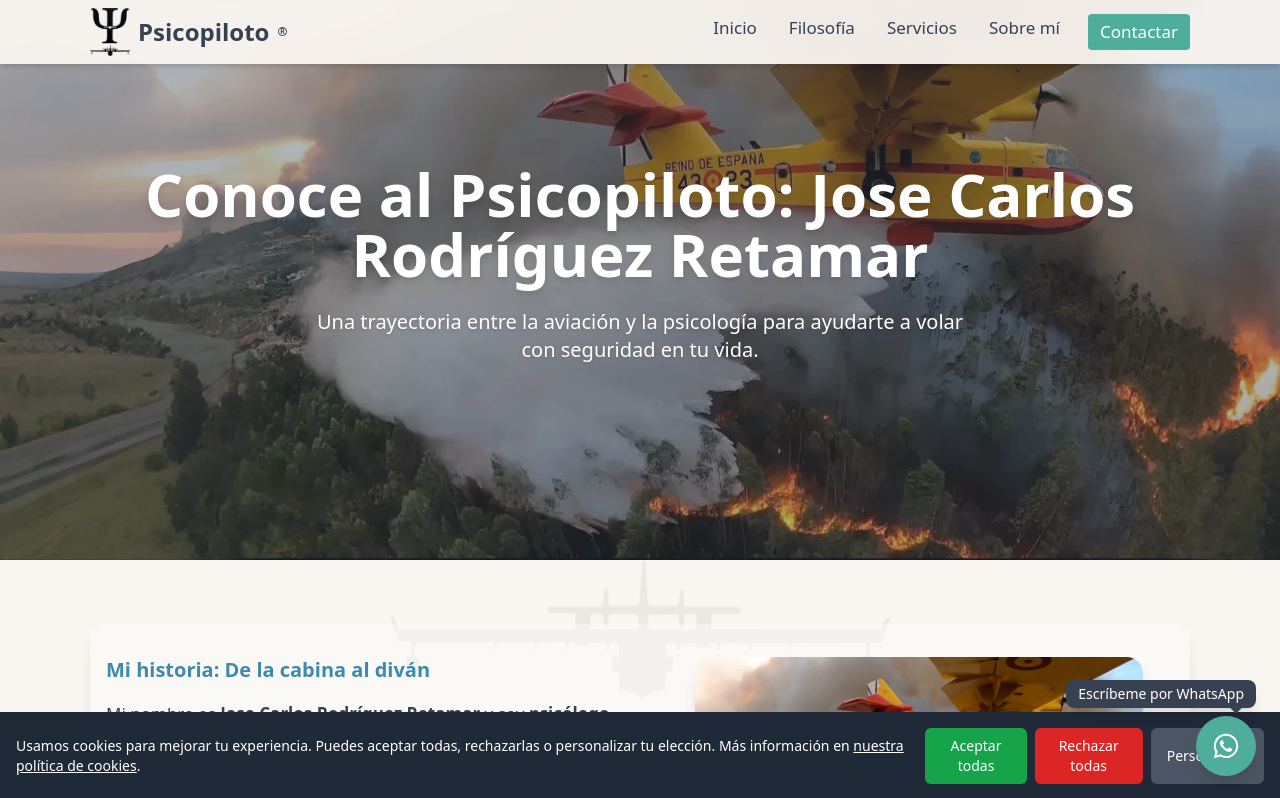
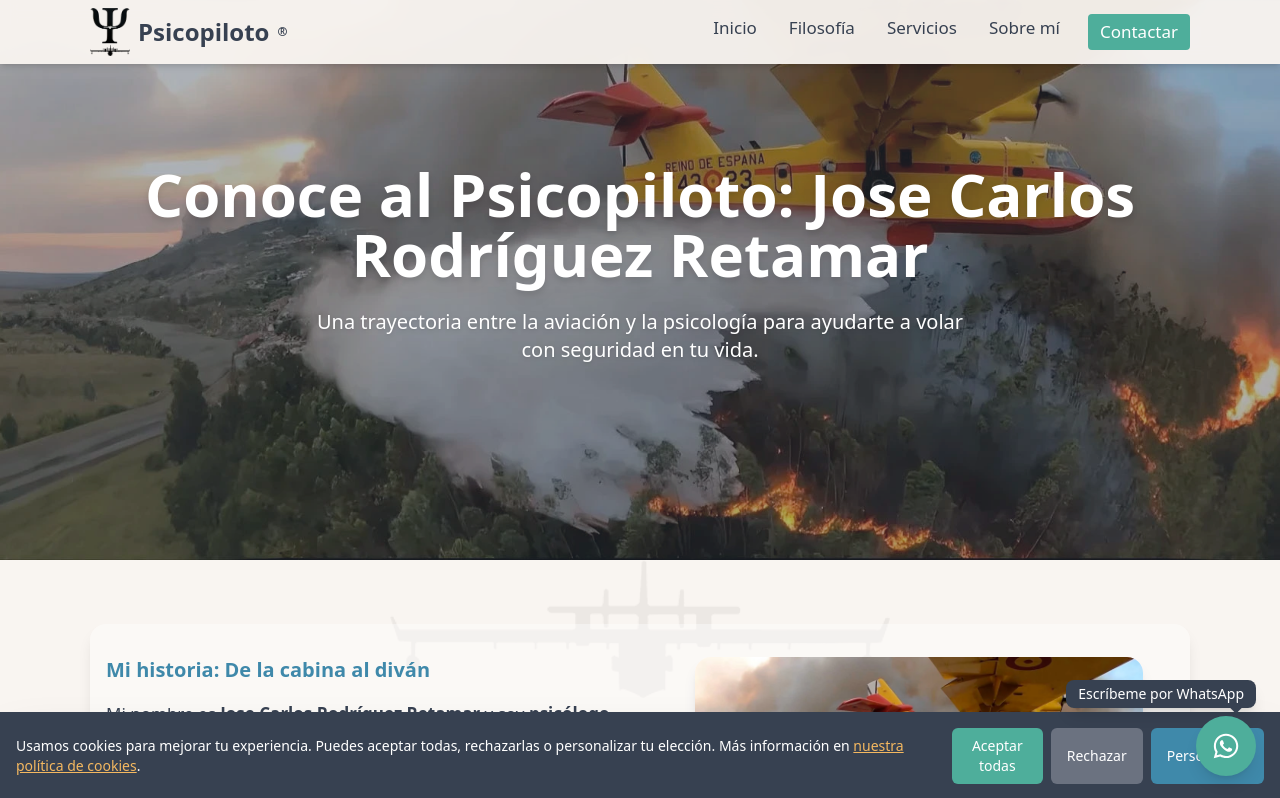
Before and after one commit to psicopiloto/psicopilotopage1, a Next.js app: page /sobre-mi in a window 1280 px wide. Shown: the top 798 px of the page. Built offline with nearby package versions, Linux system fonts and the light colour scheme.

Commit message:
Update CookiesBanner.js

```diff
--- a/components/CookiesBanner.js
+++ b/components/CookiesBanner.js
@@ -12,6 +12,9 @@ export default function CookiesBanner() {
       setVisible(true);
     } else {
       const parsed = JSON.parse(consent);
+      // Establecer estados iniciales en el caso de que el banner se renderice de nuevo
+      setAnalytics(parsed.analytics || false);
+      setMarketing(parsed.marketing || false);
       if (parsed.analytics) loadAnalytics();
     }
   }, []);
@@ -25,12 +28,19 @@ export default function CookiesBanner() {
     }
   };
 
+  // Handlers simplificados para botones de aceptación
+  const acceptAll = () => saveConsent({ necessary: true, analytics: true, marketing: true });
+  const rejectAll = () => saveConsent({ necessary: true, analytics: false, marketing: false });
+  const saveCustom = () => saveConsent({ necessary: true, analytics, marketing });
+
   const loadAnalytics = () => {
-    if (document.getElementById("ga-script")) return; // evitar duplicados
+    if (document.getElementById("ga-script")) return;
     const script = document.createElement("script");
     script.id = "ga-script";
     script.async = true;
-    script.src = `https://www.googletagmanager.com/gtag/js?id=G-XXXXXXX`; // 🔴 Sustituye G-XXXXXXX por tu ID de GA4
+    script.src = `https://www.googletagmanager.com/gtag/js?id=G-XXXXXXX`; // 🔴 Mantener ID
+
+    // ✨ OPTIMIZACIÓN A: Cargar el script de Google Analytics después del renderizado para no bloquear el hilo principal (TBT).
     document.head.appendChild(script);
 
     window.dataLayer = window.dataLayer || [];
@@ -38,25 +48,27 @@ export default function CookiesBanner() {
       window.dataLayer.push(arguments);
     }
     gtag("js", new Date());
-    gtag("config", "G-XXXXXXX"); // 🔴 Sustituye G-XXXXXXX por tu ID de GA4
+    gtag("config", "G-XXXXXXX"); // 🔴 Mantener ID
   };
 
   if (!visible) return null;
 
   return (
     <div
-      className="fixed bottom-0 left-0 right-0 bg-gray-800 text-white p-4 z-50 shadow-lg"
-      role="region"
-      aria-label="Banner de cookies"
+      className="fixed bottom-0 left-0 right-0 bg-psicopiloto-gray-700 text-white p-4 z-50 shadow-2xl" // ✨ CORRECCIÓN B: Coherencia de color de fondo
+      role="alertdialog" // ✨ CORRECCIÓN C: Semántica de Accesibilidad (Rol de diálogo de alerta)
+      aria-label="Consentimiento de uso de cookies"
+      aria-live="assertive" // ✨ CORRECCIÓN D: Notificar inmediatamente al lector de pantalla
     >
       {!settingsOpen ? (
-        <div className="flex flex-col md:flex-row justify-between items-center gap-4">
+        // Vista Principal
+        <div className="flex flex-col md:flex-row justify-between items-center gap-4 max-w-7xl mx-auto">
           <p className="text-sm">
             Usamos cookies para mejorar tu experiencia. Puedes aceptar todas,
             rechazarlas o personalizar tu elección. Más información en{" "}
             <a
-              href="/aviso-legal"
-              className="underline text-softorange-400 focus:outline-none focus:ring-1 focus:ring-softorange-400 rounded"
+              href="/politica-cookies" // ✨ CORRECCIÓN E: El enlace debe apuntar a la Política de Cookies
+              className="underline text-psicopiloto-honey-500 focus:outline-none focus:ring-1 focus:ring-psicopiloto-honey-400 rounded" // ✨ CORRECCIÓN F: Coherencia de color (Honey)
             >
               nuestra política de cookies
             </a>
@@ -64,72 +76,72 @@ export default function CookiesBanner() {
           </p>
           <div className="flex gap-2">
             <button
-              onClick={() =>
-                saveConsent({ necessary: true, analytics: true, marketing: true })
-              }
-              className="px-4 py-2 bg-green-600 rounded-md text-sm focus:outline-none focus:ring-2 focus:ring-green-400"
+              onClick={acceptAll}
+              // ✨ CORRECCIÓN F: Coherencia de color (Green)
+              className="px-4 py-2 bg-psicopiloto-green-500 rounded-md text-sm focus:outline-none focus:ring-2 focus:ring-psicopiloto-green-400 hover:bg-psicopiloto-green-600 transition"
             >
               Aceptar todas
             </button>
-            <button
-              onClick={() =>
-                saveConsent({ necessary: true, analytics: false, marketing: false })
-              }
-              className="px-4 py-2 bg-red-600 rounded-md text-sm focus:outline-none focus:ring-2 focus:ring-red-400"
+             {/* ✨ CORRECCIÓN G: Botón de rechazar movido a 'Personalizar' o simplificado a un enlace para mejor UX */}
+             <button
+              onClick={rejectAll}
+              // ✨ CORRECCIÓN G: Usar color neutro para 'Rechazar'
+              className="px-4 py-2 bg-psicopiloto-gray-500 rounded-md text-sm focus:outline-none focus:ring-2 focus:ring-psicopiloto-gray-400 hover:bg-psicopiloto-gray-600 transition"
             >
-              Rechazar todas
+              Rechazar
             </button>
             <button
               onClick={() => setSettingsOpen(true)}
-              className="px-4 py-2 bg-gray-600 rounded-md text-sm focus:outline-none focus:ring-2 focus:ring-gray-400"
+              // ✨ CORRECCIÓN F: Coherencia de color (Blue o Honey)
+              className="px-4 py-2 bg-psicopiloto-blue-600 rounded-md text-sm focus:outline-none focus:ring-2 focus:ring-psicopiloto-blue-400 hover:bg-psicopiloto-blue-500 transition"
             >
               Personalizar
             </button>
           </div>
         </div>
       ) : (
-        <div className="bg-gray-700 p-4 rounded-md">
-          <h3 className="font-semibold mb-2">Configuración de cookies</h3>
-          <ul className="text-sm space-y-2">
-            <li>
-              <strong>Necesarias:</strong> siempre activas (imprescindibles para
-              el funcionamiento).
+        // Vista de Configuración
+        <div className="bg-psicopiloto-gray-600 p-4 rounded-md max-w-7xl mx-auto"> {/* ✨ CORRECCIÓN H: Color de fondo */}
+          <h3 className="font-bold mb-3 text-lg">Configuración de cookies</h3>
+          <ul className="text-sm space-y-3">
+            <li className="p-2 bg-psicopiloto-gray-700 rounded-lg"> {/* ✨ CORRECCIÓN H: Fondo para destacar */}
+              <strong>Necesarias (Técnicas):</strong> siempre activas (imprescindibles para el funcionamiento).
             </li>
-            <li>
+            <li className="p-2 bg-psicopiloto-gray-700 rounded-lg">
               <label className="flex items-center gap-2">
                 <input
                   type="checkbox"
                   checked={analytics}
                   onChange={(e) => setAnalytics(e.target.checked)}
                 />
-                Analítica (ej: estadísticas de uso)
+                Analítica (ej: medir tráfico y rendimiento)
               </label>
             </li>
-            <li>
+            <li className="p-2 bg-psicopiloto-gray-700 rounded-lg">
               <label className="flex items-center gap-2">
                 <input
                   type="checkbox"
                   checked={marketing}
                   onChange={(e) => setMarketing(e.target.checked)}
                 />
-                Marketing (ej: anuncios personalizados)
+                Marketing (ej: anuncios personalizados y retargeting)
               </label>
             </li>
           </ul>
-          <div className="flex gap-2 mt-4">
+          <div className="flex gap-2 mt-6">
             <button
-              onClick={() =>
-                saveConsent({ necessary: true, analytics, marketing })
-              }
-              className="px-4 py-2 bg-blue-600 rounded-md text-sm focus:outline-none focus:ring-2 focus:ring-blue-400"
+              onClick={saveCustom}
+              // ✨ CORRECCIÓN F: Coherencia de color (Blue)
+              className="px-4 py-2 bg-psicopiloto-blue-500 rounded-md text-sm focus:outline-none focus:ring-2 focus:ring-psicopiloto-blue-400 hover:bg-psicopiloto-blue-600 transition"
             >
               Guardar configuración
             </button>
             <button
               onClick={() => setSettingsOpen(false)}
-              className="px-4 py-2 bg-gray-500 rounded-md text-sm focus:outline-none focus:ring-2 focus:ring-gray-400"
+              // ✨ CORRECCIÓN F: Coherencia de color (Gray)
+              className="px-4 py-2 bg-psicopiloto-gray-500 rounded-md text-sm focus:outline-none focus:ring-2 focus:ring-psicopiloto-gray-400 hover:bg-psicopiloto-gray-600 transition"
             >
-              Volver
+              Volver al banner
             </button>
           </div>
         </div>
```
